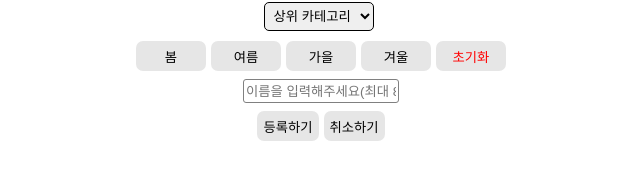
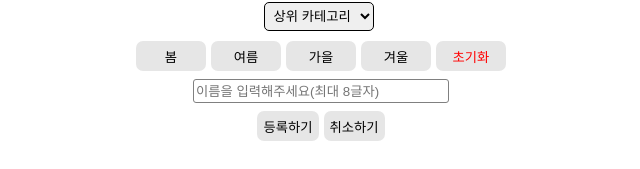
Before and after one commit to SoftwareEngineering04/SEP, a React app in the folder my_closet_front/: page /addcloth in a window 1280 px wide. Shown: the part 234-403 px from the top of the page, without its empty margins (319-959 px from the left). Built offline with nearby package versions, Linux system fonts and the light colour scheme.

Commit message:
UI 마무리

```diff
--- a/my_closet_front/src/pages/AboutCloth.js
+++ b/my_closet_front/src/pages/AboutCloth.js
@@ -62,7 +62,8 @@ const AboutCloth = () => {
         cid:clothInfo.cid,
     }})} />
 
-    <DeleteCloth value={'삭제하기'} cid={cid}/>
+    <DeleteCloth value={'삭제하기'} cid={cid} width={'200px'}
+    height={'25px'}/>
     </div>
     </>
   );
--- a/my_closet_front/src/pages/AddCloth.js
+++ b/my_closet_front/src/pages/AddCloth.js
@@ -79,7 +79,7 @@ const AddColth = () => {
     {/*이름 입력*/}
     <Input type="text" placeholder={'이름을 입력해주세요(최대 8글자)'}
     display={'block'} margin={'8px auto'} onChange={handleName}
-    maxLength={'8'} width={'150px'}/>
+    maxLength={'8'} width={'250px'}/>
 
     {/*일단 태그와 연관코디는 신경쓰지 말자*/}
 
--- a/my_closet_front/src/pages/ChangeCloth.js
+++ b/my_closet_front/src/pages/ChangeCloth.js
@@ -68,7 +68,7 @@ const ChangeCloth = () => {
     <hr style={{border:'none'}}></hr>
     <label>{'이름  '}</label>
     <Input type={'text'} placeholder={'새 이름을 입력해주세요(최대 8글자)'}
-    margin={'20px auto'} onChange={handleName} width={'150px'}
+    margin={'20px auto'} onChange={handleName} width={'250px'}
     maxLength={'8'}/>
 
     <div style={{display:'center', margin:'0px auto'}}>
```
